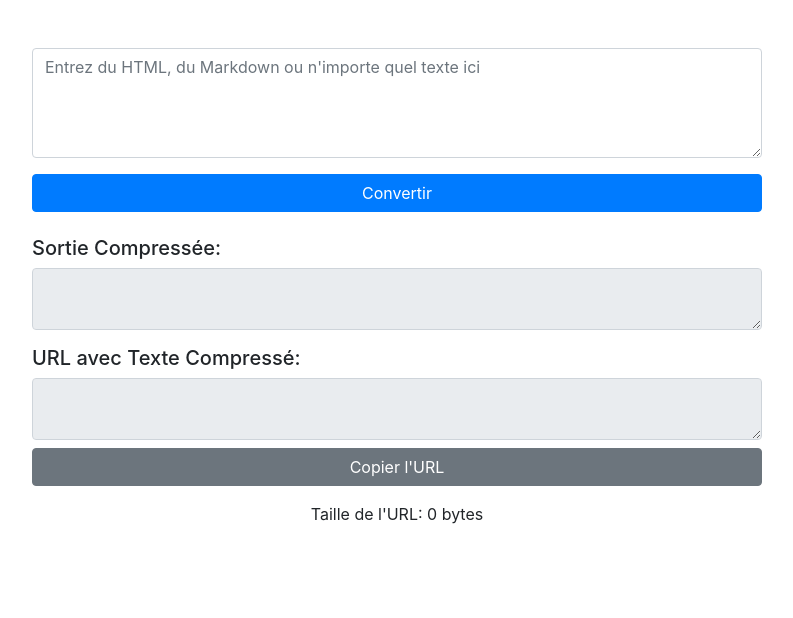
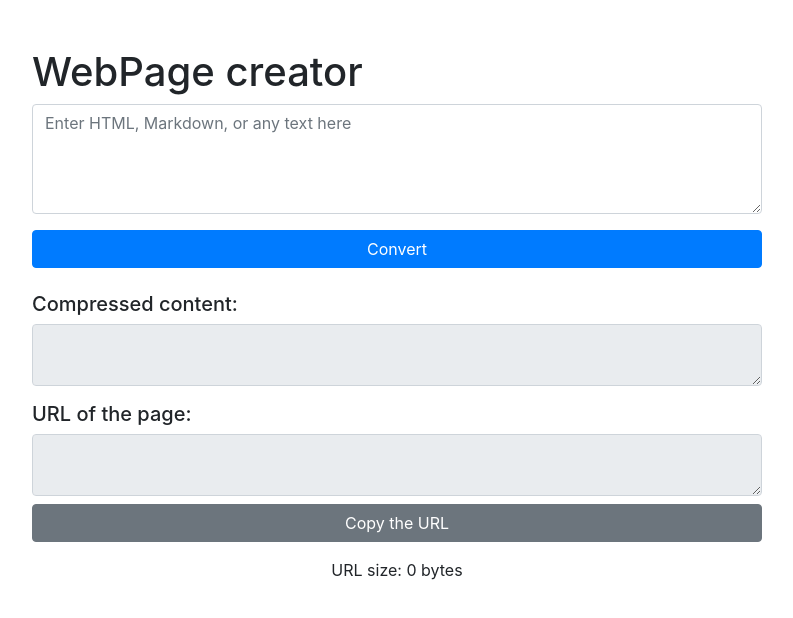
Before and after one commit to dew-automatisation/website-single-link, a plain HTML site: page editor.html in a window 1280 px wide. Shown: the whole page, without its empty margins (243-1036 px from the left). Drawn offline with nearby package versions, Linux system fonts and the light colour scheme.

Commit message:
Update editor.html

```diff
--- a/editor.html
+++ b/editor.html
@@ -1,9 +1,9 @@
 <!DOCTYPE html>
-<html lang="fr">
+<html lang="en">
 <head>
     <meta charset="UTF-8">
     <meta name="viewport" content="width=device-width, initial-scale=1.0">
-    <title>Convertisseur HTML vers Base64 avec Compression</title>
+    <title>HTML to Base64 Converter with Compression</title>
     <link href="https://stackpath.bootstrapcdn.com/bootstrap/4.5.2/css/bootstrap.min.css" rel="stylesheet">
     <script src="https://cdnjs.cloudflare.com/ajax/libs/lz-string/1.4.4/lz-string.min.js"></script>
 </head>
@@ -11,18 +11,19 @@
 <div class="container mt-5">
     <div class="row justify-content-center">
         <div class="col-md-8">
-            <textarea id="inputText" class="form-control" rows="4" placeholder="Entrez du HTML, du Markdown ou n'importe quel texte ici"></textarea>
-            <button onclick="convertToCompressedURI()" class="btn btn-primary btn-block mt-3">Convertir</button>
+		    <h1 id="ceciestuntest">WebPage creator</h1>
+            <textarea id="inputText" class="form-control" rows="4" placeholder="Enter HTML, Markdown, or any text here"></textarea>
+            <button onclick="convertToCompressedURI()" class="btn btn-primary btn-block mt-3">Convert</button>
             <div class="mt-4">
-                <h5>Sortie Compressée:</h5>
+                <h5>Compressed content:</h5>
                 <textarea id="outputBase64" class="form-control" rows="2" readonly></textarea>
             </div>
             <div class="mt-3">
-                <h5>URL avec Texte Compressé:</h5>
+                <h5>URL of the page:</h5>
                 <textarea id="outputUrl" class="form-control" rows="2" readonly></textarea>
-                <button onclick="copyToClipboard()" class="btn btn-secondary btn-block mt-2">Copier l'URL</button>
+                <button onclick="copyToClipboard()" class="btn btn-secondary btn-block mt-2">Copy the URL</button>
             </div>
-            <p id="urlByteSize" class="text-center mt-3">Taille de l'URL: 0 bytes</p>
+            <p id="urlByteSize" class="text-center mt-3">URL size: 0 bytes</p>
         </div>
     </div>
 </div>
```
